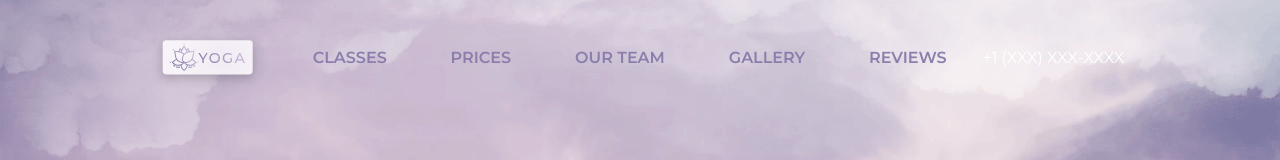
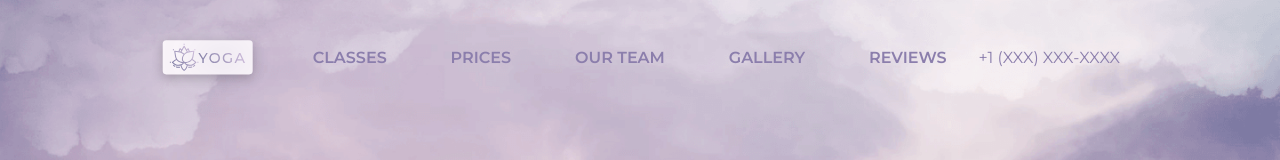
Before and after one commit to iamalexcrow/Portfolio_Yoga, a React (Create React App) app: page / in a window 1280 px wide. Shown: the top 160 px of the page. Built offline with nearby package versions, Linux system fonts and the light colour scheme; a web font is replaced by a local one.

Commit message:
small changes

```diff
--- a/package.json
+++ b/package.json
@@ -3,10 +3,6 @@
   "version": "0.1.0",
   "private": true,
   "dependencies": {
-    "@emotion/react": "^11.10.6",
-    "@emotion/styled": "^11.10.6",
-    "@mui/material": "^5.11.16",
-    "@mui/styled-engine-sc": "^5.11.11",
     "@testing-library/jest-dom": "^5.16.5",
     "@testing-library/react": "^13.4.0",
     "@testing-library/user-event": "^13.5.0",
--- a/src/App.tsx
+++ b/src/App.tsx
@@ -1,6 +1,5 @@
-import React, { useEffect, useRef, useState } from "react";
+import React, { useRef, useState } from "react";
 import { AppWrapper, BackgroundFlowerLeft, Clouds } from "./styled";
-import Fab from "@mui/material/Fab";
 import Hero from "./Blocks/Hero";
 import Catalog from "./Blocks/Catalog";
 import Prices from "./Blocks/Prices";
--- a/src/Blocks/Header/index.tsx
+++ b/src/Blocks/Header/index.tsx
@@ -65,9 +65,7 @@ const Header = ({
         {width >= css.laptop_width && (
           <>
             <ButtonsContainer>{parseButtons()}</ButtonsContainer>
-            <PhoneNumber white={true} center={true}>
-              +1 (XXX) XXX-XXXX
-            </PhoneNumber>
+            <PhoneNumber>+1 (XXX) XXX-XXXX</PhoneNumber>
           </>
         )}
       </Wrapper>
--- a/src/Blocks/Prices/styled.ts
+++ b/src/Blocks/Prices/styled.ts
@@ -37,11 +37,11 @@ export const MonthButton = styled(SmallText)<{ underlined?: boolean }>`
     transition: 0.3s;
     text-shadow: 0px 0px 20px ${colors.pink};
   }
+  @media (max-width: 1200px) {
+    margin-right: 30px;
+  }
   ${(p: any) =>
     p.underlined &&
     `
   text-decoration: underline`}
-  @media(max-width: 1200px) {
-    margin-right: 30px;
-  }
 `;
--- a/src/Components/BurgerMenu/index.tsx
+++ b/src/Components/BurgerMenu/index.tsx
@@ -13,7 +13,9 @@ const BurgerMenu = ({
     <Wrapper dissapear={!isOpen}>
       <FlexCol>
         {parseButtons("white")}
-        <PhoneNumber white>+1 (XXX) XXX-XXXX</PhoneNumber>
+        <PhoneNumber white center>
+          +1 (XXX) XXX-XXXX
+        </PhoneNumber>
       </FlexCol>
     </Wrapper>
   );
--- a/src/common/regularComponents.tsx
+++ b/src/common/regularComponents.tsx
@@ -151,11 +151,10 @@ export const PhoneNumber = styled(RegularText16)<IPhoneNumber>`
   color: ${colors.purple};
   font-weight: 400;
   min-width: 150px;
-  text-align: center;
   ${(p: any) =>
     p.center &&
     `
-  text-align: center !important`};
+  text-align: center`};
   ${(p: any) =>
     p.white &&
     `
```
Also changed, not shown: 2 other files (tests, documents, lock files or other folders).
